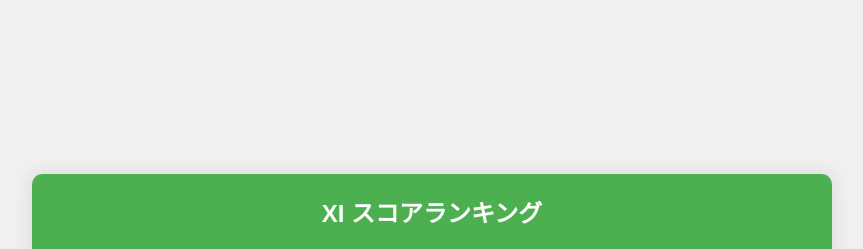
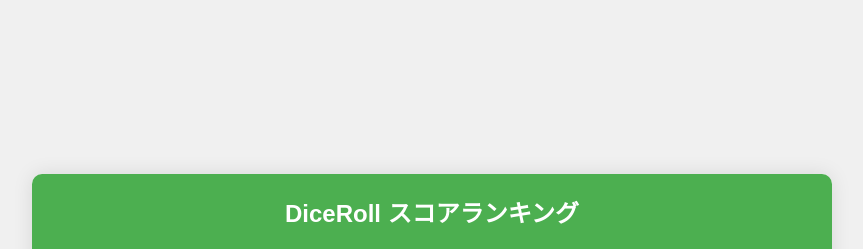
Before and after one commit to Atotti/xi-server-python, a FastAPI app: page /ranking/ in a window 1280 px wide. Shown: the part 165-414 px from the top of the page, without its empty margins (208-1071 px from the left). Run offline with FastAPI, Linux system fonts and the light colour scheme; data that the repository does not hold is empty.

Commit message:
fix service name

```diff
--- a/templates/ranking.html
+++ b/templates/ranking.html
@@ -2,7 +2,7 @@
 <html lang="ja">
 <head>
     <meta charset="UTF-8">
-    <title>XI web</title>
+    <title>DiceRoll web</title>
     <style>
         body {
             font-family: Arial, sans-serif;
@@ -59,7 +59,7 @@
 </head>
 <body>
     <div class="container">
-        <h1>XI スコアランキング</h1>
+        <h1>DiceRoll スコアランキング</h1>
         <table>
             <thead>
                 <tr>
```
